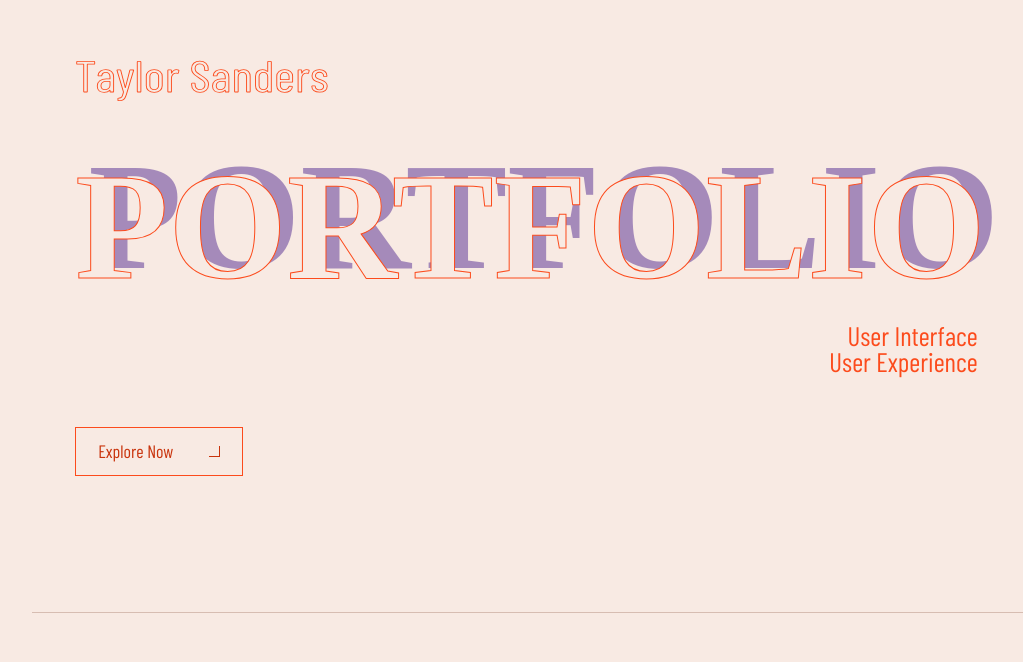
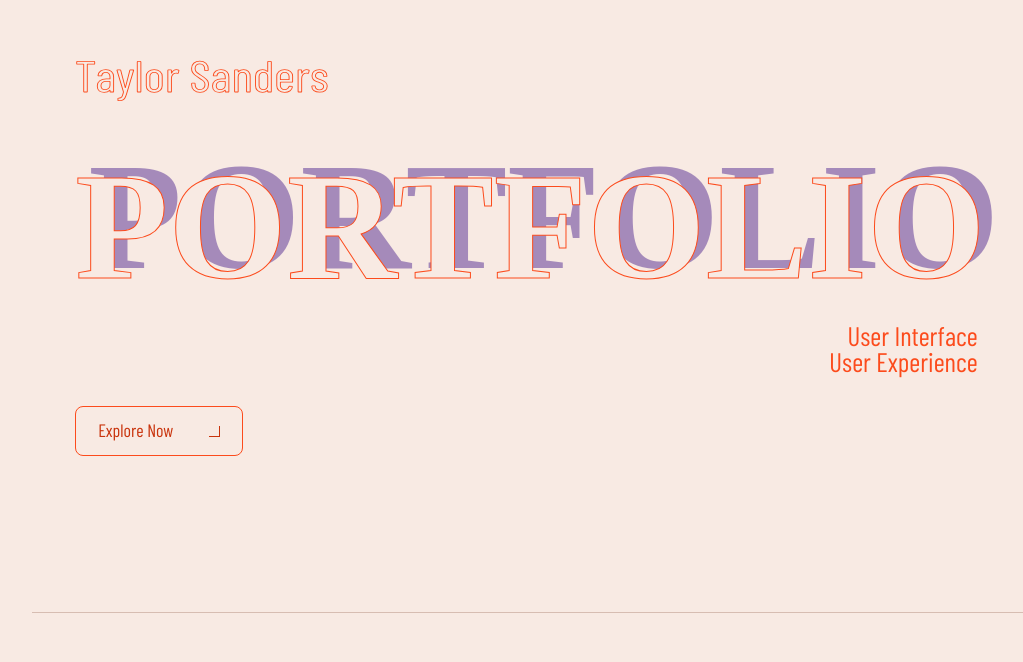
Before and after one commit to tsanders107/UI-UX-Portfolio, a plain HTML site: page index.html in a window 1280 px wide. Shown: the part 101-763 px from the top of the page, without its empty margins (96-1119 px from the left). Drawn offline with nearby package versions, Linux system fonts and the light colour scheme.

Commit message:
Refine Explore Now placement and rounded outline styling

```diff
--- a/styles (1).css
+++ b/styles (1).css
@@ -27,9 +27,12 @@ button { font: inherit; }
 .hero__light { position: absolute; isolation: isolate; display: block; left: 13.37%; top: 35.29%; width: fit-content; font-family: "Times New Roman", Times, serif; font-size: 11.9266cqw; font-weight: 700; letter-spacing: 0; color: var(--cream); -webkit-text-stroke: 1px var(--orange); }
 .hero__light::before { content: attr(data-text); position: absolute; inset: 0; z-index: -1; transform: translate(1.05cqw, -.79cqw); color: var(--lavender); -webkit-text-stroke: 0; }
 .hero__serif { position: absolute; right: 16.12%; top: 59.53%; display: block; text-align: right; color: var(--orange); font: 400 2.097cqw/.95 "Barlow Condensed", "Arial Narrow", sans-serif; }
-.hero-actions { position: absolute; left: 13.37%; top: 74%; }
+/* Place the button 32px below the two-line subtitle, aligned with the name. */
+.hero-actions { position: absolute; left: 13.37%; top: calc(59.53% + 3.9843cqw + 32px); }
 .btn, .card__link { display: inline-flex; align-items: center; justify-content: space-between; gap: 36px; border: 1px solid var(--orange); background: transparent; padding: 11px 22px; color: #c9340d; font-family: "Barlow Condensed", "Arial Narrow", sans-serif; font-size: 18px; line-height: 1.4; text-decoration: none; cursor: pointer; transition: background .2s, color .2s, transform .2s; }
 .btn:hover, .card__link:hover { background: var(--orange); color: var(--cream); transform: translateY(-2px); }
+.hero-actions .btn { border-radius: 8px; }
+.hero-actions .btn:hover { background: transparent; color: #c9340d; }
 .hero-actions .btn span { width: 11px; height: 11px; font-size: 0; border-right: 1px solid currentColor; border-bottom: 1px solid currentColor; }
 
 .welcome { max-width: var(--content-width); width: 80%; margin: 0 auto; padding: 52px 0 64px; border-top: 1px solid var(--line); display: grid; grid-template-columns: 1fr 2fr; gap: 48px; }
```
